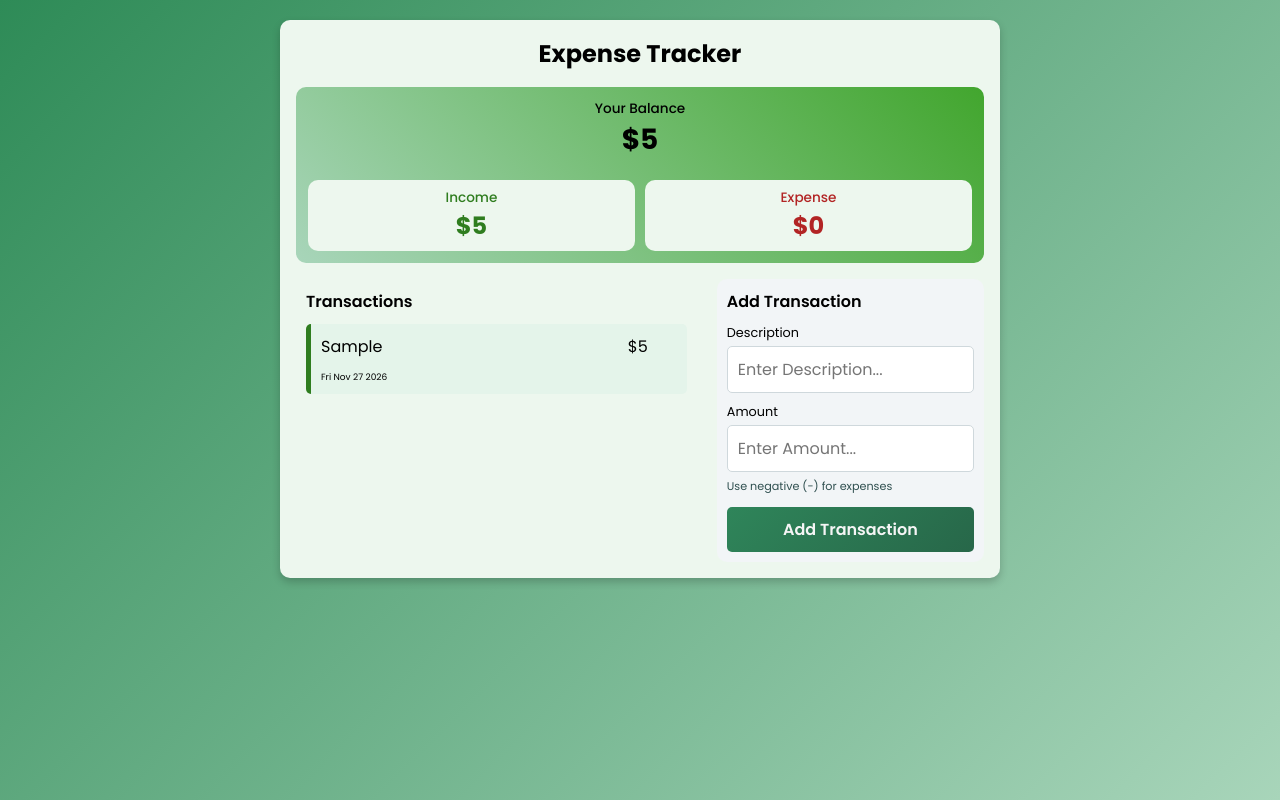
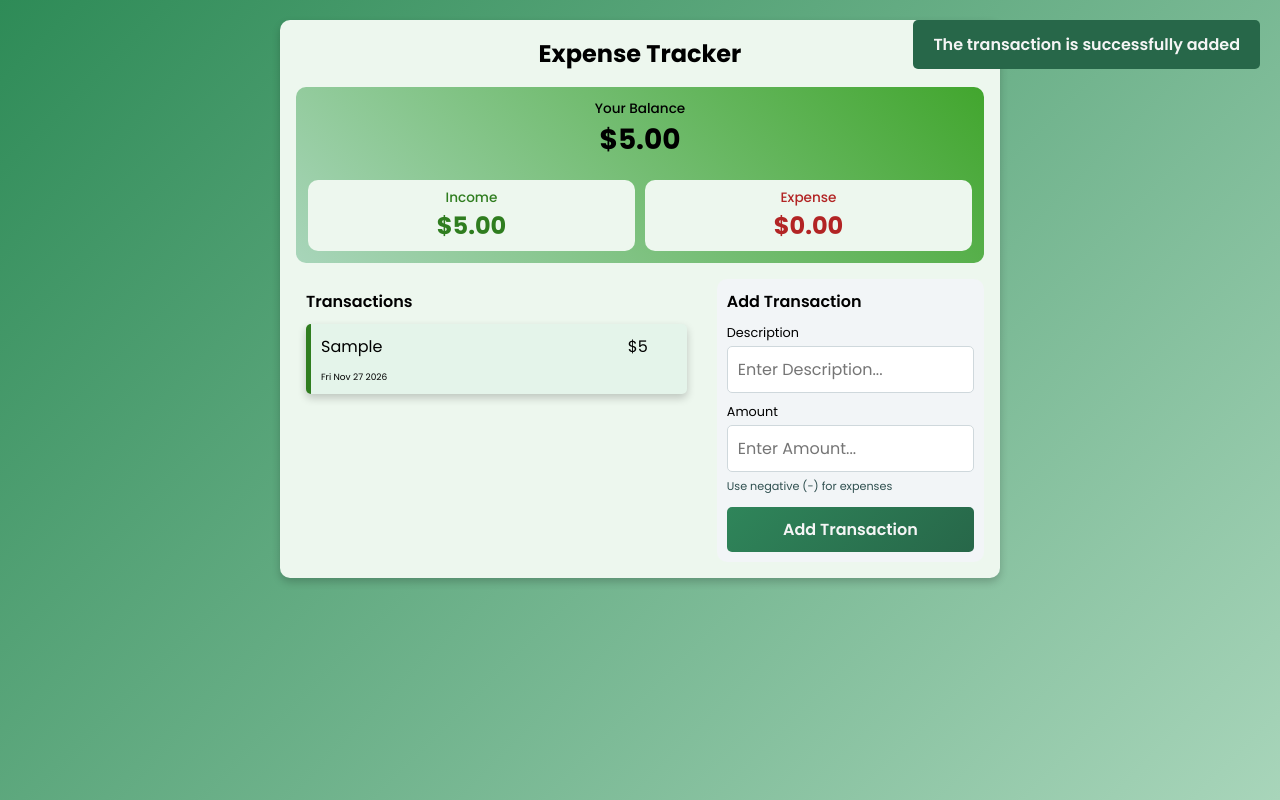
Before and after one commit to AAYUSHI1507/BuildProjects__02_11_26, a plain HTML site: page project4_expenseTacker/index.html in a window 1280 px wide. Both pictures are taken after typing "Sample", "5" into the empty fields and a click on the button "Add Transaction". Drawn offline with Linux system fonts and the light colour scheme.

Commit message:
Add transaction validation and notification system; enhance button styles

```diff
--- a/project4_expenseTacker/script.js
+++ b/project4_expenseTacker/script.js
@@ -18,10 +18,43 @@ function addTransactions(event) {
     event.preventDefault();
     const description = transDescForm.value.trim();
     const amount = transAmountForm.value.trim();
+    const amountNum = parseFloat(amount);
+
+    // Reject empty description, non-numeric or zero amounts
+    if (!description || isNaN(amountNum) || amountNum === 0) {
+        showNotification('Please enter a valid description and a non-zero amount', 'error');
+        return;
+    }
+
+    // Expense must not exceed the current balance
+    if (amountNum < 0 && Math.abs(amountNum) > getCurrentBalance()) {
+        showNotification('Not enough balance', 'error');
+        return;
+    }
 
     updateTransactionList(description, amount);
     BalanceIncomeExpenseSummaryUpdate();
     transactionformEl.reset();
+    showNotification('The transaction is successfully added', 'success');
+}
+
+function getCurrentBalance() {
+    const total = transactionList.reduce((sum, ele) => sum + (parseFloat(ele.amount) || 0), 0);
+    return Math.round(total * 100) / 100; // avoid float errors like 0.1 + 0.2
+}
+
+function showNotification(message, type) {
+    let toast = document.getElementById('notification');
+    if (!toast) {
+        toast = document.createElement('div');
+        toast.id = 'notification';
+        toast.setAttribute('role', 'alert');
+        document.body.appendChild(toast);
+    }
+    toast.textContent = message;
+    toast.className = `notification notification--${type} notification--show`;
+    clearTimeout(showNotification.timer);
+    showNotification.timer = setTimeout(() => toast.classList.remove('notification--show'), 3000);
 }
 
 function updateTransactionList(description, amount) {
@@ -86,12 +119,13 @@ function BalanceIncomeExpenseSummaryUpdate() {
     let expenseArr = [];
 
     transactionList.forEach(ele => {
-        console.log(ele);
-        if (ele.amount.includes('-')) {
-            expenseArr.push(parseFloat(ele.amount.replace('-', '')));
+        const value = parseFloat(ele.amount);
+        if (isNaN(value)) return; // skip corrupted entries
+        if (value < 0) {
+            expenseArr.push(Math.abs(value));
         }
         else {
-            incomeArr.push(parseFloat(ele.amount));
+            incomeArr.push(value);
         }
 
     })
@@ -103,9 +137,9 @@ function BalanceIncomeExpenseSummaryUpdate() {
             accumulator + currentValue, 0
         );
 
-        incomeAmtSummary.textContent = '$'+ totalIncome;
+        incomeAmtSummary.textContent = '$'+ totalIncome.toFixed(2);
 
-        expenseSummary.textContent = '$'+totalExpense
+        expenseSummary.textContent = '$'+totalExpense.toFixed(2);
 
         TotalbalanceUpdate(totalIncome,totalExpense)
 
@@ -113,7 +147,7 @@ function BalanceIncomeExpenseSummaryUpdate() {
 
 function TotalbalanceUpdate(income,expense) {
     let balance = income - expense;
-    balanceAmt.textContent = '$'+balance;
+    balanceAmt.textContent = (balance < 0 ? '-$' : '$') + Math.abs(balance).toFixed(2);
 }
 BalanceIncomeExpenseSummaryUpdate();
 showTransactionList();
--- a/project4_expenseTacker/style.css
+++ b/project4_expenseTacker/style.css
@@ -130,8 +130,8 @@ button {
     background-color: #e4f4ea;
     padding: 10px;
     border-radius: 5px;
-    border-left: 5px solid #bc0404;       /* default = expense (red) */
-}
+    border-left: 5px solid #bc0404;
+    box-shadow: 0 4px 8px rgba(0, 0, 0, 0.2);}
 
 /* Modifier classes: add these from JS depending on the amount */
 .transaction-list .transaction--income {
@@ -143,7 +143,7 @@ button {
 }
 
 .transaction-list li:hover {
-    box-shadow: 0 2px 6px rgba(0, 0, 0, 0.25);
+    box-shadow: 0 2px 6px rgba(0, 0, 0, 0.3);
 }
 
 /* description | amount | delete button */
@@ -220,3 +220,31 @@ button {
 .transaction-form button:active {
     transform: scaleY(1);
 }
+
+.notification {
+    position: fixed;
+    top: 20px;
+    right: 20px;
+    padding: 12px 20px;
+    border-radius: 5px;
+    color: whitesmoke;
+    font-weight: 600;
+    opacity: 0;
+    pointer-events: none;
+    transform: translateY(-10px);
+    transition: opacity 0.3s, transform 0.3s;
+    z-index: 1000;
+}
+
+.notification--show {
+    opacity: 1;
+    transform: translateY(0);
+}
+
+.notification--success {
+    background: #276749;
+}
+
+.notification--error {
+    background: #c53030;
+}
```
